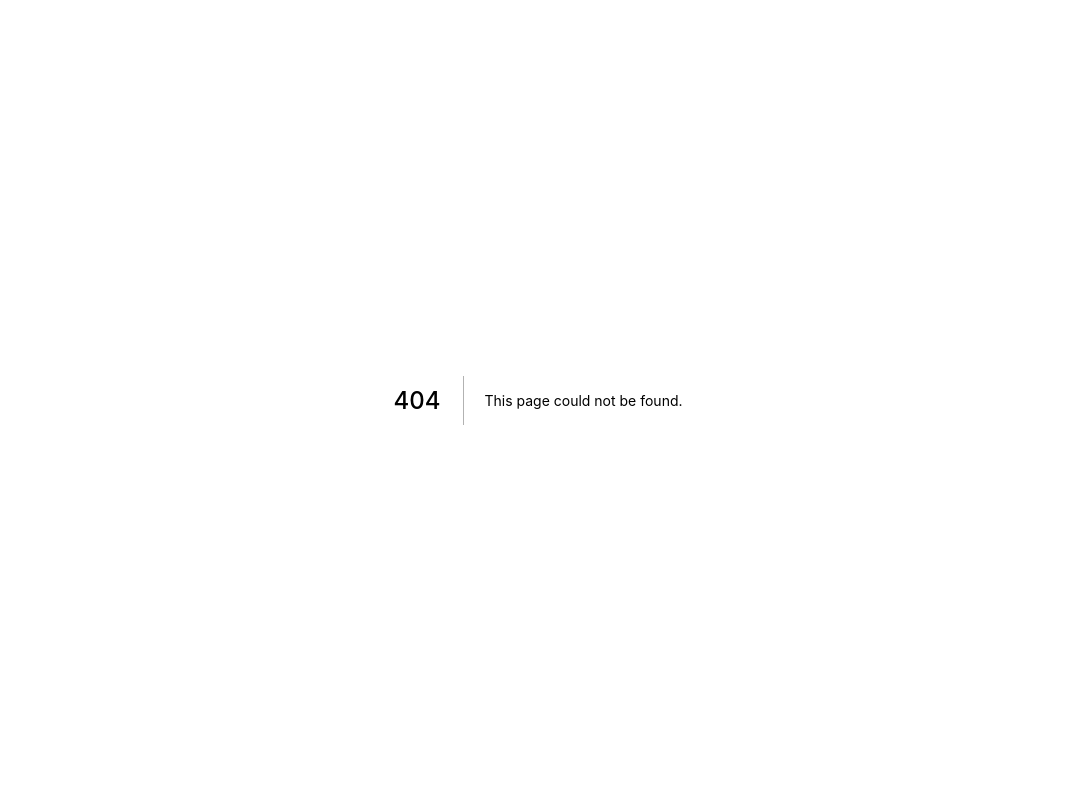
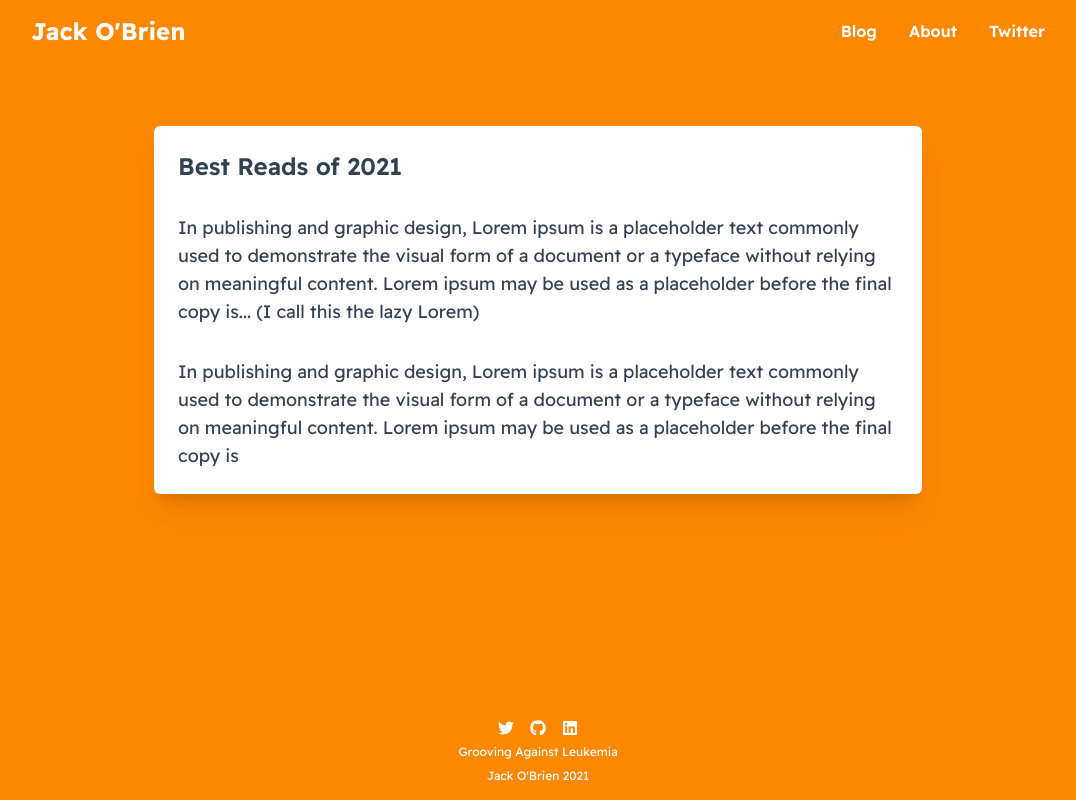
Before and after one commit to jfobrien29/text-reflect, a Next.js app: page /blog/best-of-2021 in a window 1280 px wide. Before the commit this address had no page. Shown: the whole page, without its empty margins (102-1178 px from the left). Built offline with nearby package versions, Linux system fonts and the light colour scheme.

Commit message:
create a simple blog

```diff
--- /dev/null
+++ b/src/blogs/all.tsx
@@ -0,0 +1,32 @@
+import { ReactNode } from 'react';
+import BestOf2021 from './posts/best-of-2021';
+import LeavingGoogleForOnePager from './posts/leaving-google-for-onepager';
+
+export interface Blog {
+  title: string;
+  date: string;
+  post: ReactNode;
+}
+
+export const ALL_BLOGS = new Map<string, Blog>([
+  [
+    'best-of-2021',
+    { title: 'Best Reads of 2021', date: 'TBD', post: <BestOf2021 /> },
+  ],
+  [
+    'year-in-review',
+    {
+      title: '2021 Year in Review: Big Decisions, Big Races, and Back in NYC.',
+      date: 'TBD',
+      post: <LeavingGoogleForOnePager />,
+    },
+  ],
+  [
+    'leaving-google-for-onepager',
+    {
+      title: 'Leaving Google For OnePager',
+      date: 'TBD',
+      post: <LeavingGoogleForOnePager />,
+    },
+  ],
+]);
--- /dev/null
+++ b/src/blogs/posts/best-of-2021.tsx
@@ -0,0 +1,23 @@
+import React from 'react';
+
+const BlogPost: React.FC<any> = () => {
+  return (
+    <article>
+      <p className="mt-8 text-lg">
+        In publishing and graphic design, Lorem ipsum is a placeholder text
+        commonly used to demonstrate the visual form of a document or a typeface
+        without relying on meaningful content. Lorem ipsum may be used as a
+        placeholder before the final copy is... (I call this the lazy Lorem)
+      </p>
+
+      <p className="mt-8 text-lg">
+        In publishing and graphic design, Lorem ipsum is a placeholder text
+        commonly used to demonstrate the visual form of a document or a typeface
+        without relying on meaningful content. Lorem ipsum may be used as a
+        placeholder before the final copy is
+      </p>
+    </article>
+  );
+};
+
+export default BlogPost;
--- /dev/null
+++ b/src/blogs/posts/leaving-google-for-onepager.tsx
@@ -0,0 +1,30 @@
+import React from 'react';
+
+const BlogPost: React.FC<any> = () => {
+  return (
+    <>
+      <p className="mt-8 text-lg">
+        In publishing and graphic design, Lorem ipsum is a placeholder text
+        commonly used to demonstrate the visual form of a document or a typeface
+        without relying on meaningful content. Lorem ipsum may be used as a
+        placeholder before the final copy is... (I call this the lazy Lorem)
+      </p>
+
+      <p className="mt-8 text-lg">
+        In publishing and graphic design, Lorem ipsum is a placeholder text
+        commonly used to demonstrate the visual form of a document or a typeface
+        without relying on meaningful content. Lorem ipsum may be used as a
+        placeholder before the final copy is
+      </p>
+
+      <p className="mt-8 text-lg">
+        In publishing and graphic design, Lorem ipsum is a placeholder text
+        commonly used to demonstrate the visual form of a document or a typeface
+        without relying on meaningful content. Lorem ipsum may be used as a
+        placeholder before the final copy is
+      </p>
+    </>
+  );
+};
+
+export default BlogPost;
--- a/src/components/Blog.tsx
+++ b/src/components/Blog.tsx
@@ -1,19 +1,36 @@
 import React from 'react';
 import BaseLayout from '@/containers/BaseLayout';
+import { ALL_BLOGS, Blog as BlogPost } from '@/blogs/all';
+import Link from 'next/link';
 
-const Blog: React.FC<any> = () => (
+const BlogListing: React.FC<any> = ({ slug }) => {
+  const blog: BlogPost = ALL_BLOGS.get(slug)!;
+  return (
+    <Link href={`/blog/${slug}`} passHref>
+      <a>
+        <h2 className="mt-8 text-2xl font-semibold">{blog.title}</h2>
+        <p className="mt-1 text-md text-slate-100">{blog.date}</p>
+      </a>
+    </Link>
+  );
+};
+
+const Blog: React.FC<BlogProps> = ({ slugs }) => (
   <BaseLayout>
     <div className="flex flex-col max-w-2xl">
-      <h1 className=" text-white text-2xl font-semibold">Blog</h1>
+      <h1 className=" text-white text-3xl font-semibold">Blog</h1>
 
-      <p className="mt-8 text-lg">
-        In publishing and graphic design, Lorem ipsum is a placeholder text
-        commonly used to demonstrate the visual form of a document or a typeface
-        without relying on meaningful content. Lorem ipsum may be used as a
-        placeholder before the final copy is
-      </p>
+      {slugs
+        ?.filter((slug: string) => ALL_BLOGS.has(slug))
+        .map((slug: string) => (
+          <BlogListing key={slug} slug={slug} />
+        ))}
     </div>
   </BaseLayout>
 );
 
+export interface BlogProps {
+  slugs: string[];
+}
+
 export default Blog;
--- /dev/null
+++ b/src/components/BlogPost.tsx
@@ -0,0 +1,19 @@
+import React from 'react';
+import BaseLayout from '@/containers/BaseLayout';
+import { ALL_BLOGS, Blog } from '@/blogs/all';
+
+const BlogPost: React.FC<any> = ({ slug }) => {
+  const blog: Blog = ALL_BLOGS.get(slug)!;
+  console.log(blog.post?.toString());
+  return (
+    <BaseLayout>
+      <div className="flex flex-col max-w-3xl p-6 bg-white text-slate-700 rounded-md shadow-xl">
+        <h1 className="text-2xl font-semibold">{blog.title}</h1>
+
+        {blog.post}
+      </div>
+    </BaseLayout>
+  );
+};
+
+export default BlogPost;
--- a/src/pages/blog.tsx
+++ /dev/null
@@ -1,6 +0,0 @@
-import React from 'react';
-import Blog from '@/components/Blog';
-
-export default function BlogPage() {
-  return <Blog />;
-}
--- /dev/null
+++ b/src/pages/blog/[slug].tsx
@@ -0,0 +1,31 @@
+import React from 'react';
+import { GetStaticPaths, GetStaticProps } from 'next';
+import BlogPost from '@/components/BlogPost';
+import { BLOG_SLUGS } from '.';
+import { ALL_BLOGS } from '@/blogs/all';
+
+export default function BlogPage({ slug }: { slug: string }) {
+  return <BlogPost slug={slug} />;
+}
+
+export const getStaticProps: GetStaticProps = async ({ params }: any) => {
+  if (!ALL_BLOGS.has(params.slug)) {
+    return {
+      redirect: {
+        destination: '/blog',
+        permanent: false,
+      },
+    };
+  }
+
+  return {
+    props: { slug: params.slug ?? null },
+  };
+};
+
+export const getStaticPaths: GetStaticPaths = async ({}) => {
+  return {
+    paths: BLOG_SLUGS.map((slug: any) => ({ params: { slug } })),
+    fallback: true,
+  };
+};
--- /dev/null
+++ b/src/pages/blog/index.tsx
@@ -0,0 +1,17 @@
+import React from 'react';
+import { GetStaticProps } from 'next';
+import Blog from '@/components/Blog';
+import { ALL_BLOGS } from '@/blogs/all';
+
+export const BLOG_SLUGS = Array.from(ALL_BLOGS.keys());
+
+export default function BlogPage({ slugs }: any) {
+  return <Blog slugs={slugs} />;
+}
+
+export const getStaticProps: GetStaticProps = async () => {
+  console.log(BLOG_SLUGS);
+  return {
+    props: { slugs: BLOG_SLUGS ?? null },
+  };
+};
--- /dev/null
+++ b/src/utils/posts.ts
@@ -0,0 +1,33 @@
+import fs from 'fs';
+import path from 'path';
+
+const postsDirectory = path.join(process.cwd(), '/src/blogs');
+
+export function getSortedPostsData() {
+  // Get file names under /posts
+  // const fileNames = fs.readdirSync(postsDirectory)
+  // const allPostsData = fileNames.map(fileName => {
+  //   // Remove ".tsx" from file name to get slug
+  //   const slug = fileName.replace(/\.md$/, '')
+  //   // Read markdown file as string
+  //   const fullPath = path.join(postsDirectory, fileName)
+  //   const fileContents = fs.readFileSync(fullPath, 'utf8')
+  //   // Use gray-matter to parse the post metadata section
+  //   const matterResult = matter(fileContents)
+  //   // Combine the data with the id
+  //   return {
+  //     slug,
+  //     ...matterResult.data
+  //   }
+  // })
+  // // Sort posts by date
+  // return allPostsData.sort(({ date: a }, { date: b }) => {
+  //   if (a < b) {
+  //     return 1
+  //   } else if (a > b) {
+  //     return -1
+  //   } else {
+  //     return 0
+  //   }
+  // })
+}
```
